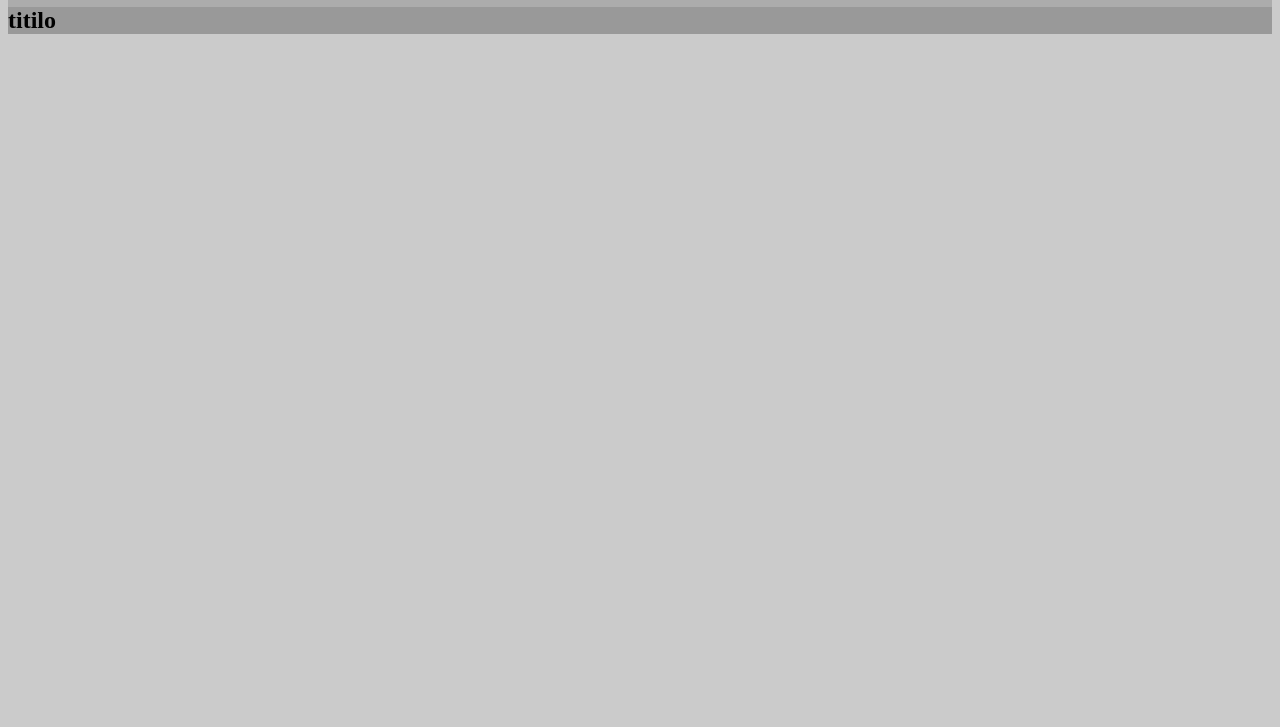
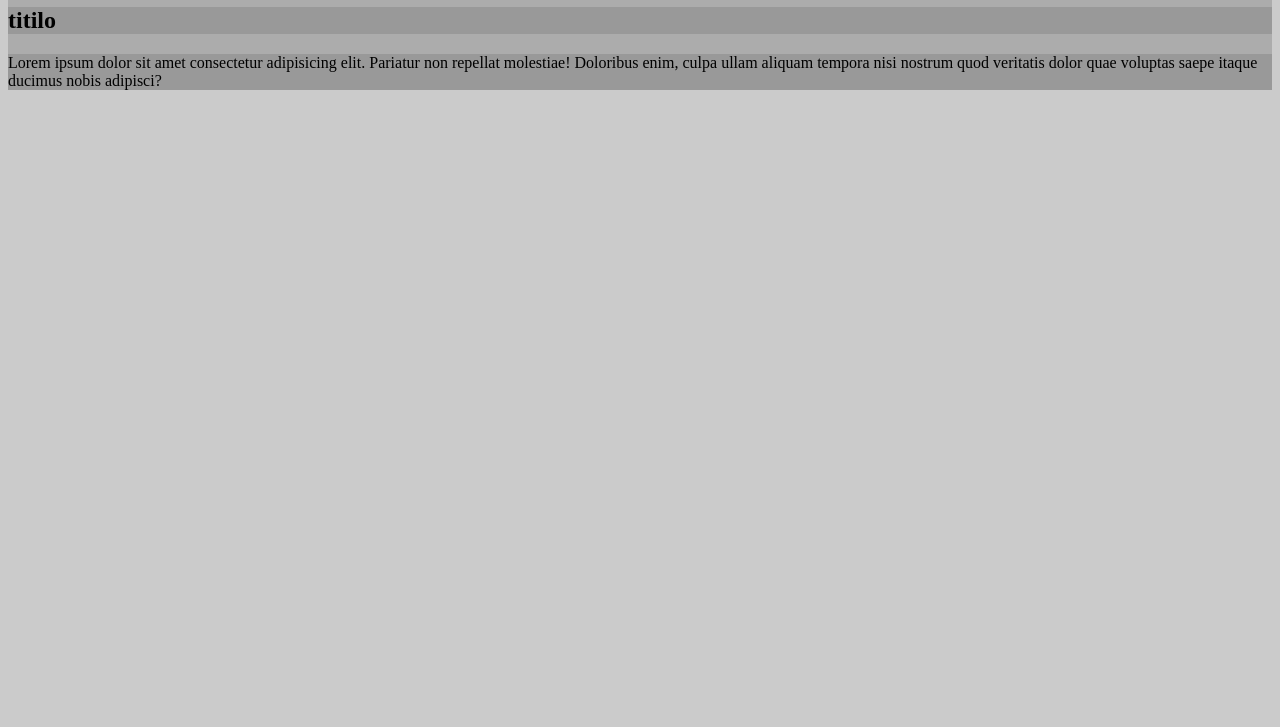
Before and after one commit to FernandoRodrigues123/git, a plain HTML site: page index.html in a window 1280 px wide. Shown: the part 73-800 px from the top of the page. Drawn offline with Linux system fonts and the light colour scheme.

Commit message:
voltando o p

```diff
--- a/index.html
+++ b/index.html
@@ -10,6 +10,9 @@
     <h1>atualizando</h1>
     <h2>titilo</h2>
 
-
+    <p>Lorem ipsum dolor sit amet consectetur adipisicing elit.
+         Pariatur non repellat molestiae!
+         Doloribus enim, culpa ullam aliquam tempora nisi nostrum quod veritatis dolor quae
+        voluptas saepe itaque ducimus nobis adipisci?</p>
 </body>
 </html>
```
